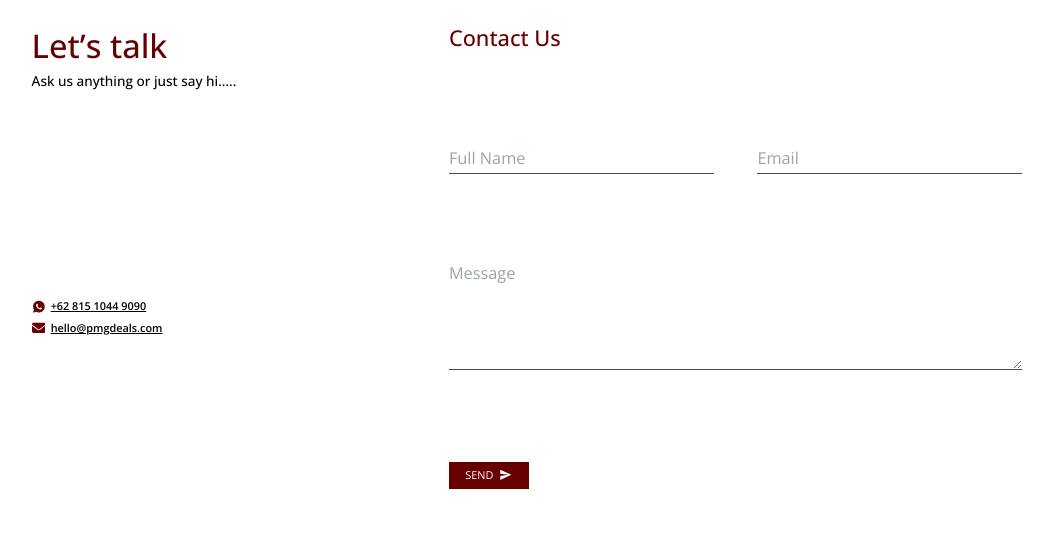
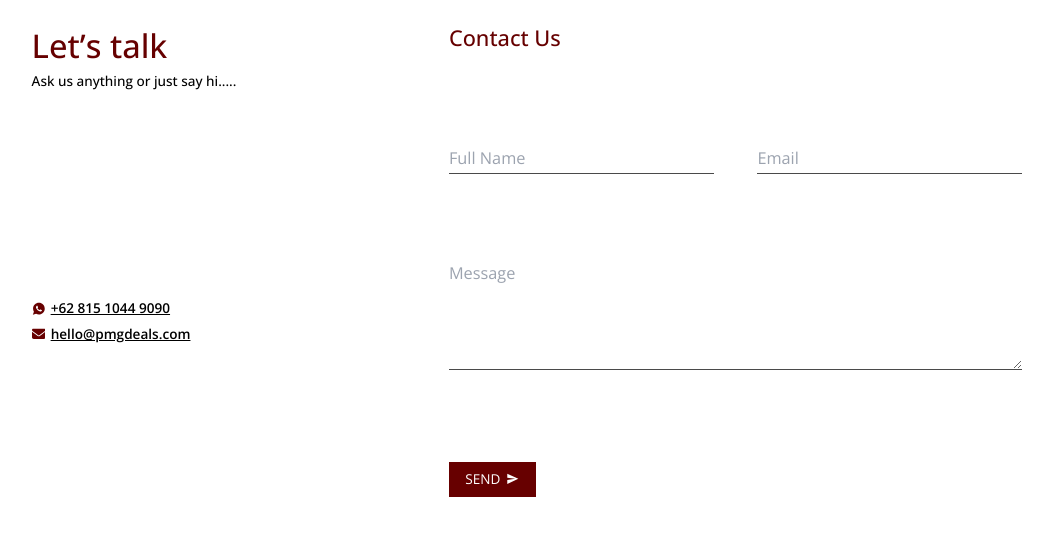
Before and after one commit to nicswebdev/pmgdeals-layout-demo, a Next.js app: page /contact-us in a window 1280 px wide. Shown: the part 1025-1561 px from the top of the page, without its empty margins (113-1166 px from the left). Built offline with nearby package versions, Linux system fonts and the light colour scheme; grey boxes are pictures that could not be loaded.

Commit message:
Adjust font sizes

```diff
--- a/src/pages/contact-us/index.jsx
+++ b/src/pages/contact-us/index.jsx
@@ -79,7 +79,7 @@ function ContactForm() {
               className="group flex items-center"
             >
               {item.icon}
-              <span className="font-open-sans font-semibold underline group-hover:no-underline transition-all duration-300">
+              <span className="font-open-sans font-semibold lg:text-[1.25rem] underline group-hover:no-underline transition-all duration-300">
                 {item.text}
               </span>
             </a>
@@ -122,7 +122,7 @@ function ContactForm() {
         ></textarea>
         <button
           type="submit"
-          className="bg-red-900 text-white px-6 py-2 flex items-center space-x-2 bg-primary"
+          className="leading-none lg:text-[1.25rem] text-white px-6 py-3 lg:py-4 flex items-center space-x-2 bg-primary"
         >
           <span>SEND</span>
           <IoMdSend className="w-5 h-5" />
```
